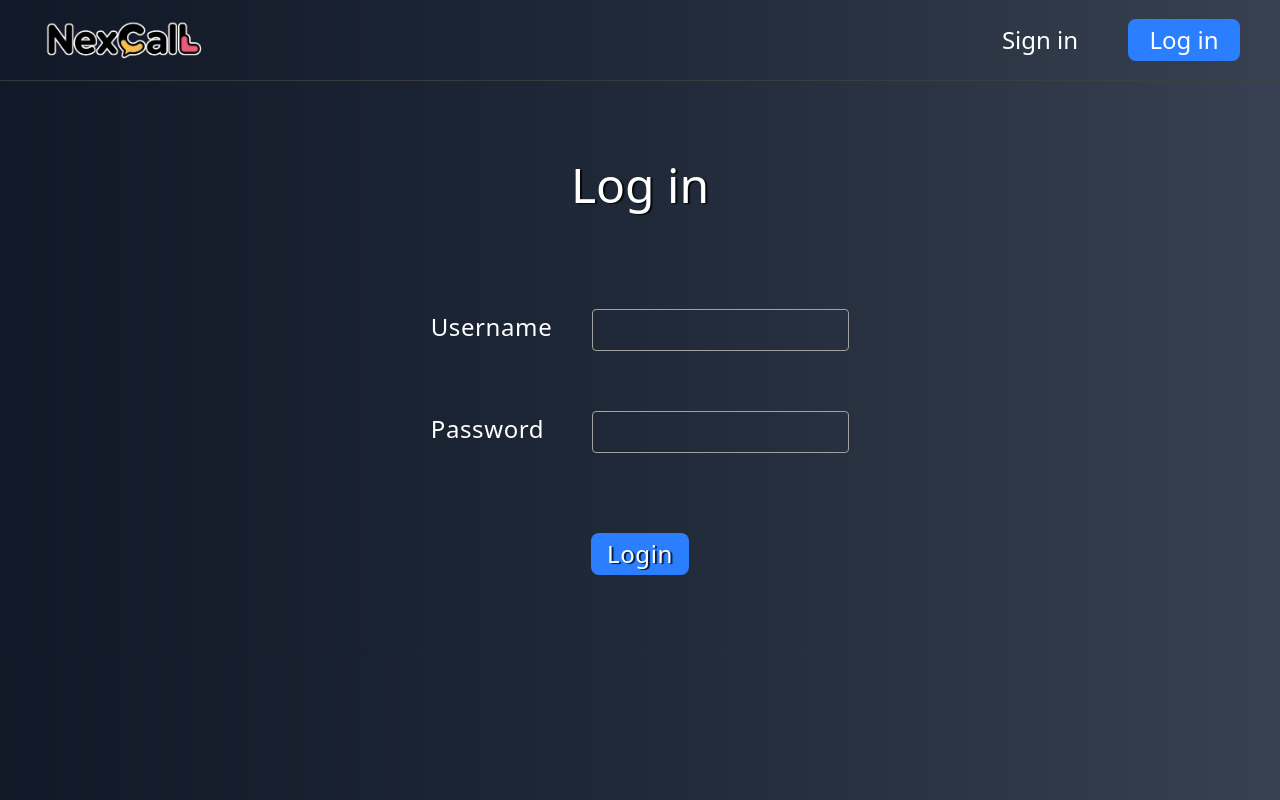
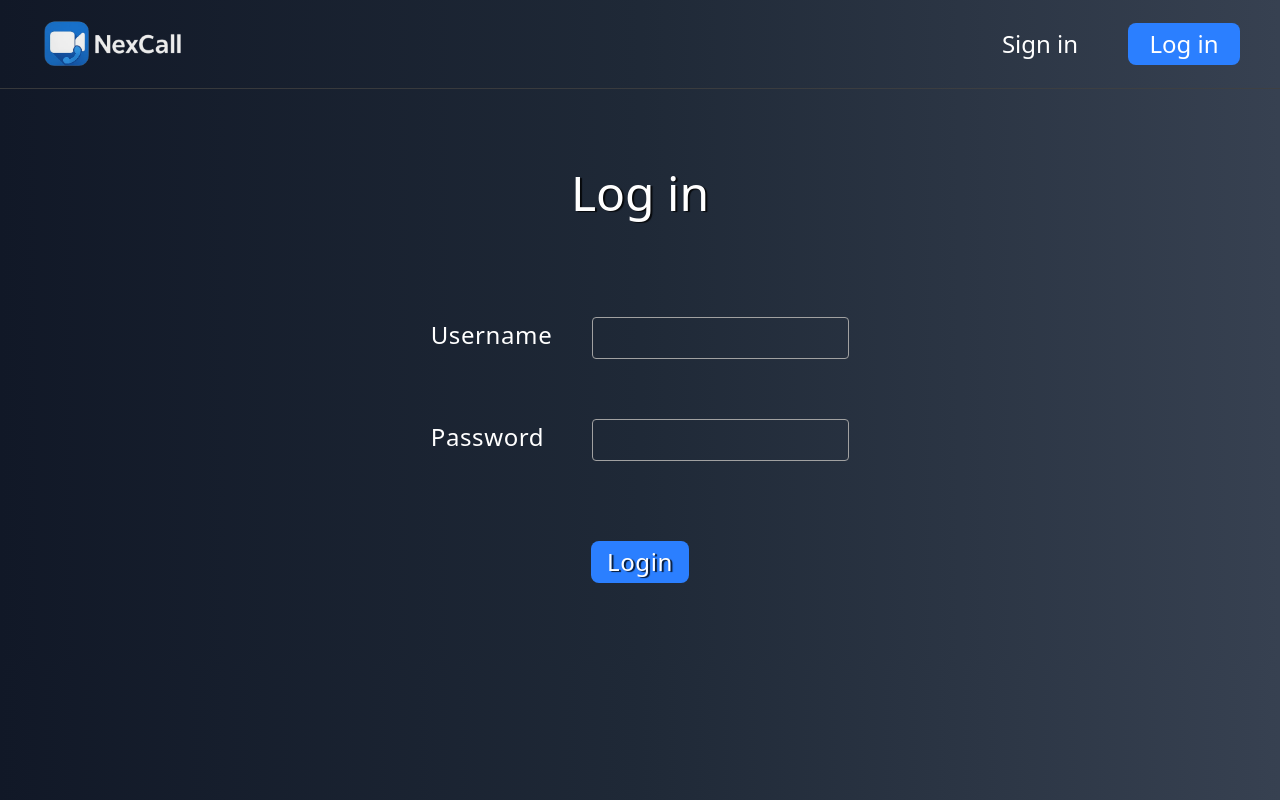
Before and after one commit to Kirri-Tharun-05/Video-Conference-Application, a React (Vite) app in the folder Frontend/: page /login in a window 1280 px wide. Built offline with nearby package versions, Linux system fonts and the light colour scheme; no server answers; a web font is replaced by a local one.

Commit message:
Updated Logo

```diff
--- a/Frontend/src/Navbar.jsx
+++ b/Frontend/src/Navbar.jsx
@@ -5,14 +5,7 @@ import { toast } from 'react-toastify';
 import { Flashlight, Menu, X } from 'lucide-react';
 import { motion, AnimatePresence } from 'framer-motion';
 import server from './environment';
-// import logo8 from './logos/logo1.png';
-// import logo8 from './logos/logo2.png';
-// import logo8 from './logos/logo3.png';
-// import logo8 from './logos/logo4.png';
-// import logo8 from './logos/logo8.png';
-// import logo8 from './logos/logo8.png';
-import logo7 from './logos/logo6.png';
-// import logo7 from './logos/logo7.png';
+import logo from './logos/main-logo.png';
 const Navbar = () => {
   const [currUser, setCurrUser] = useState(null);
   const [isOpen, setIsOpen] = useState(false);
@@ -79,7 +72,7 @@ const Navbar = () => {
 
         {/* Logo */}
         <a href='/home' className='text-2xl'>
-          <img src={logo7} alt="Logo" className="h-12" />
+          <img src={logo} alt="Logo" className="h-14" />
         </a>
 
         {/* Desktop Menu */}
```
Also changed, not shown: Frontend/src/logos/main-logo.png (added).
